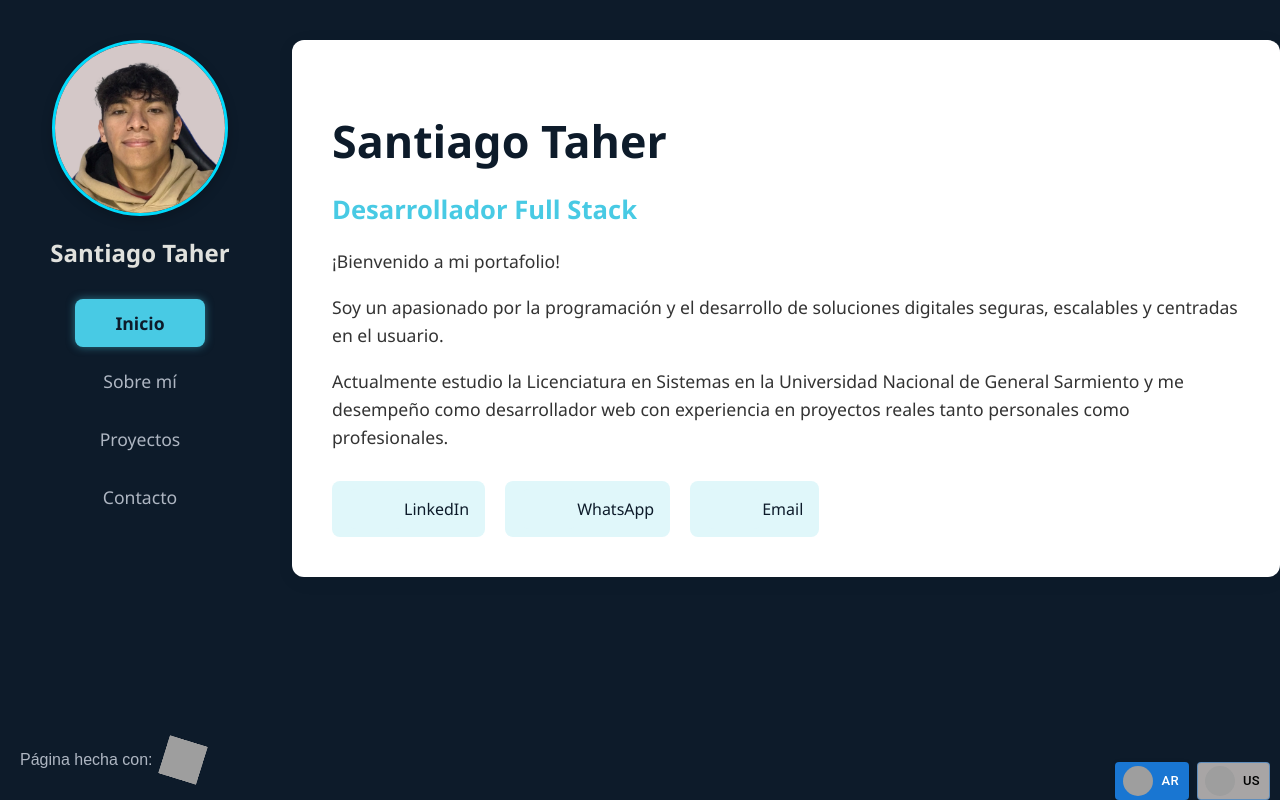
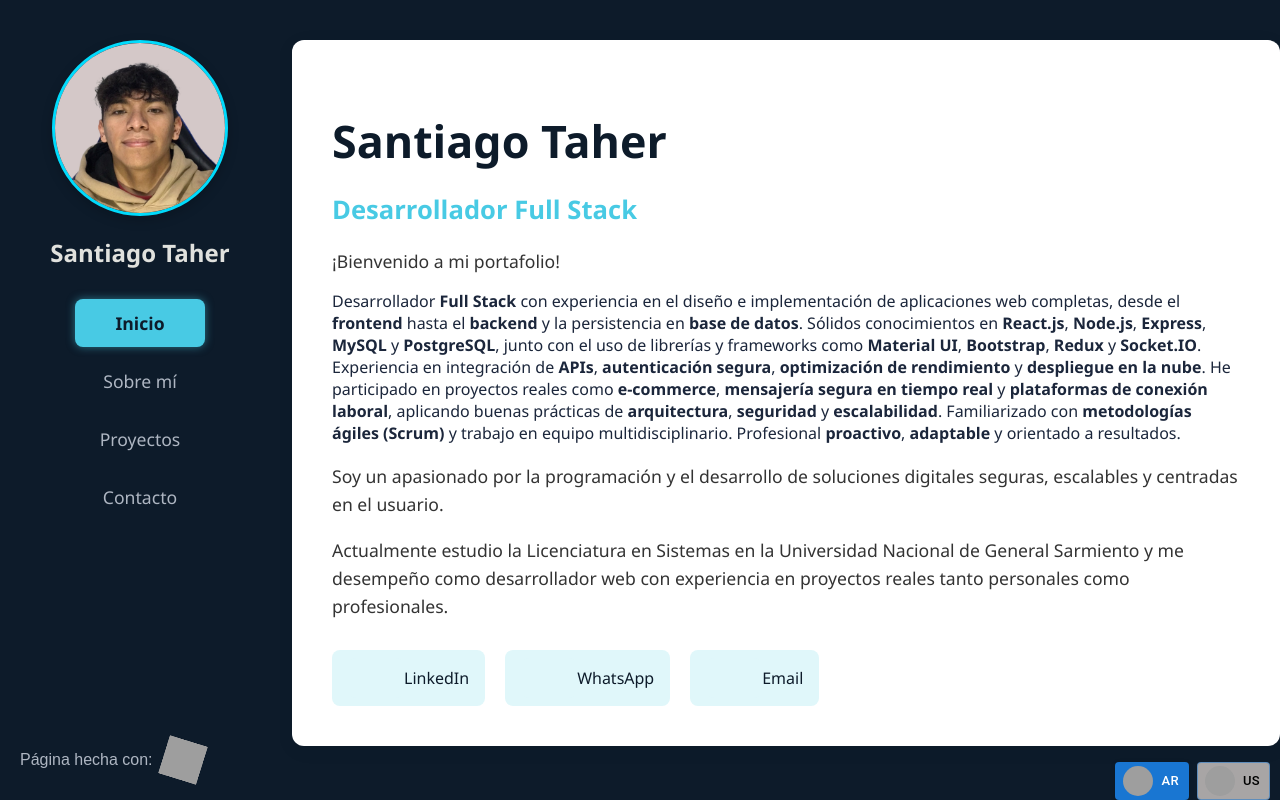
Before and after one commit to Santiagotomas74/portafolio, a React (Vite) app: page / in a window 1280 px wide. Built offline with nearby package versions, Linux system fonts and the light colour scheme; grey boxes are pictures that could not be loaded; some icons are missing.

Commit message:
version 1.1

```diff
--- a/src/home/components/Home.jsx
+++ b/src/home/components/Home.jsx
@@ -40,8 +40,10 @@ function Homeview() {
           <h1>{t.name}</h1>
           <h2>{t.title}</h2>
           <p>{t.welcome}</p>
+          <div dangerouslySetInnerHTML={{ __html: t.text }} />
           <p>{t.aboutMeParagraph1}</p>
           <p>{t.aboutMeParagraph2}</p>
+
           <div className="home-links">
             <Link href="https://www.linkedin.com/in/santiago-taher-239008317" target="_blank" color="inherit" underline="hover">
               <IconButton color="inherit">
--- a/src/home/components/translations/HomeTranslations.js
+++ b/src/home/components/translations/HomeTranslations.js
@@ -3,6 +3,8 @@ const translations = {
     name: "Santiago Taher",
     title: "Desarrollador Full Stack",
     welcome: "¡Bienvenido a mi portafolio!",
+    text: `Desarrollador <strong>Full Stack</strong> con experiencia en el diseño e implementación de aplicaciones web completas, desde el <strong>frontend</strong> hasta el <strong>backend</strong> y la persistencia en <strong>base de datos</strong>. Sólidos conocimientos en <strong>React.js</strong>, <strong>Node.js</strong>, <strong>Express</strong>, <strong>MySQL</strong> y <strong>PostgreSQL</strong>, junto con el uso de librerías y frameworks como <strong>Material UI</strong>, <strong>Bootstrap</strong>, <strong>Redux</strong> y <strong>Socket.IO</strong>. Experiencia en integración de<strong> APIs</strong>, <strong>autenticación segura</strong>, <strong>optimización de rendimiento</strong> y <strong>despliegue en la nube</strong>. He participado en proyectos reales como <strong>e-commerce</strong>, <strong>mensajería segura en tiempo real</strong> y <strong>plataformas de conexión laboral</strong>, aplicando buenas prácticas de <strong>arquitectura</strong>, <strong>seguridad</strong> y <strong>escalabilidad</strong>. Familiarizado con <strong>metodologías ágiles (Scrum)</strong> y trabajo en equipo multidisciplinario. Profesional <strong>proactivo</strong>, <strong>adaptable</strong> y orientado a resultados.`
+,
     aboutMeParagraph1: "Soy un apasionado por la programación y el desarrollo de soluciones digitales seguras, escalables y centradas en el usuario.",
     aboutMeParagraph2: "Actualmente estudio la Licenciatura en Sistemas en la Universidad Nacional de General Sarmiento y me desempeño como desarrollador web con experiencia en proyectos reales tanto personales como profesionales.",
     linkedin: "LinkedIn",
@@ -17,6 +19,8 @@ const translations = {
     name: "Santiago Taher",
     title: "Full Stack Developer",
     welcome: "Welcome to my portfolio!",
+    text: `Full Stack Developer with experience in designing and implementing complete web applications, from <strong>frontend</strong> to <strong>backend</strong> and <strong>database</strong> persistence. Strong knowledge in <strong>React.js</strong>, <strong>Node.js</strong>, <strong>Express</strong>, <strong>MySQL</strong>, and <strong>PostgreSQL</strong>, along with libraries and frameworks such as <strong>Material UI</strong>, <strong>Bootstrap</strong>, <strong>Redux</strong>, and <strong>Socket.IO</strong>. Experience in <strong>API integration</strong>, <strong>secure authentication</strong>, <strong>performance optimization</strong>, and <strong>cloud deployment</strong>. Participated in real projects such as <strong>e-commerce</strong>, <strong>secure real-time messaging</strong>, and <strong>job connection platforms</strong>, applying best practices in <strong>architecture</strong>, <strong>security</strong>, and <strong>scalability</strong>. Familiar with <strong>agile methodologies (Scrum)</strong> and multidisciplinary teamwork. <strong>Proactive</strong>, <strong>adaptable</strong>, and <strong>results-oriented</strong> professional.`
+,
     aboutMeParagraph1: "I am passionate about programming and developing secure, scalable, and user-centric digital solutions.",
     aboutMeParagraph2: "I am currently studying for a Bachelor's degree in Systems at Universidad Nacional de General Sarmiento and work as a web developer with experience in real projects, both personal and professional.",
     linkedin: "LinkedIn",
```
